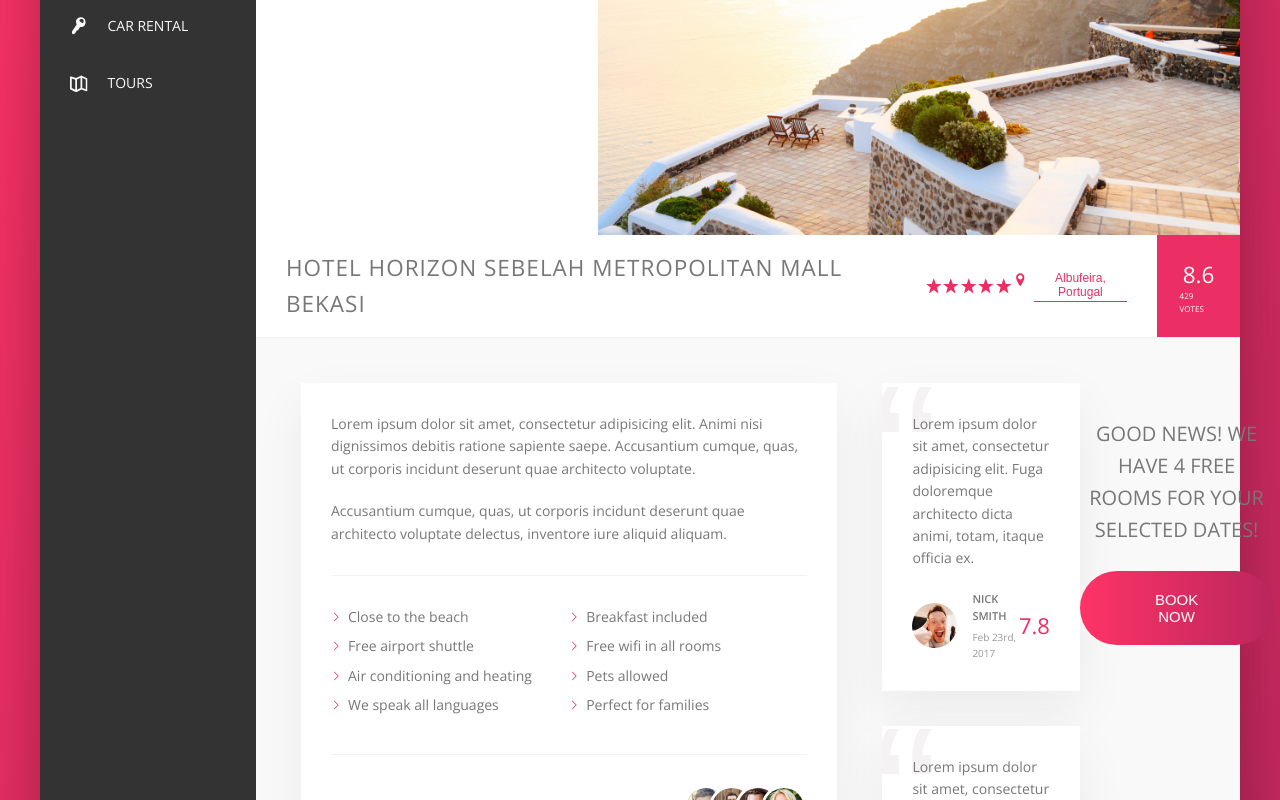
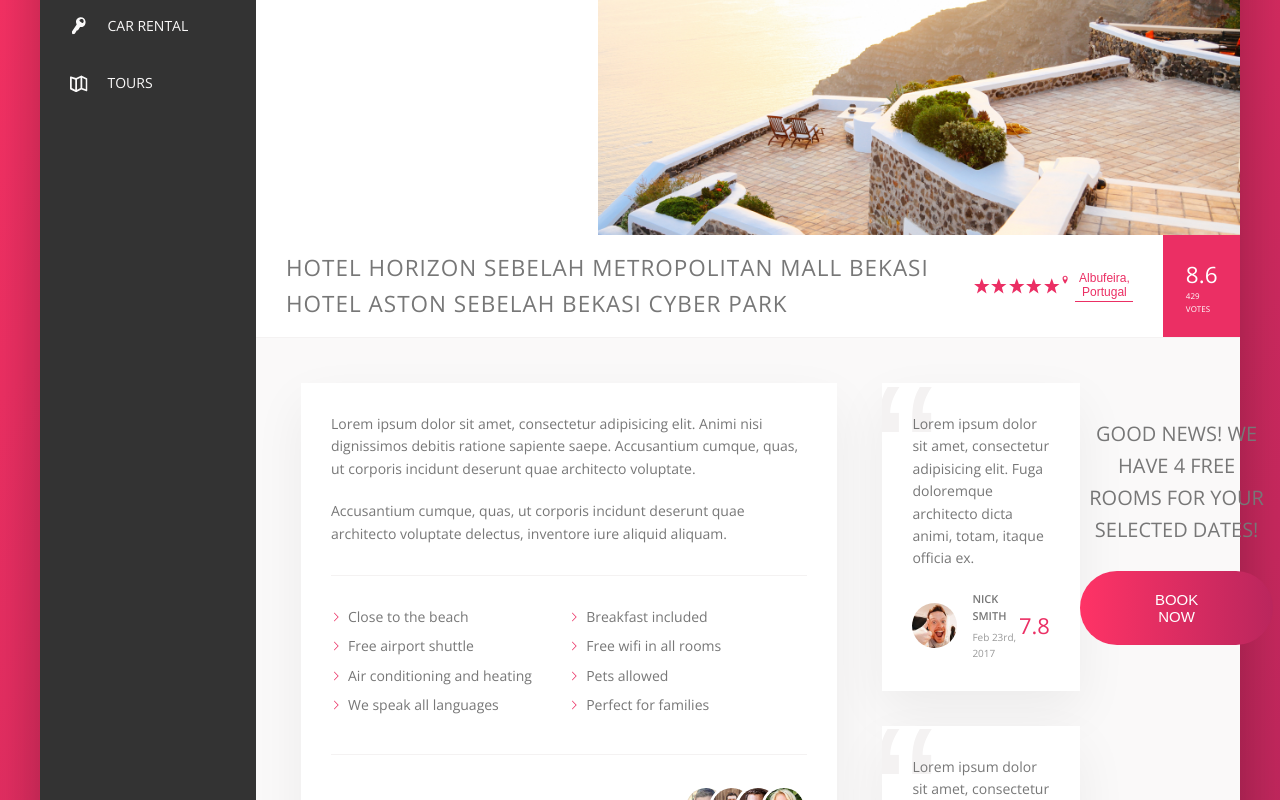
Before and after one commit to noval232/background-generator, a website: page index.html in a window 1280 px wide. Shown: the part 300-1100 px from the top of the page. Drawn offline with nearby package versions, Linux system fonts and the light colour scheme.

Commit message:
add hotel aston header

```diff
--- a/index.html
+++ b/index.html
@@ -105,6 +105,7 @@
                     <div class="overview">
                         <h1 class="overview__heading">
                             <span class="overview__heading__hotel-bekasi"></span>Hotel Horizon Sebelah Metropolitan Mall Bekasi</span>
+                            <span class="overview__heading__hotel-bekasi"></span>Hotel Aston Sebelah Bekasi Cyber Park</span>
                         </h1>
 
                         <div class="overview__stars">
```
